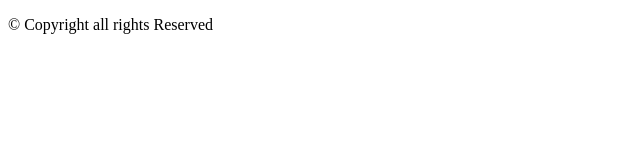
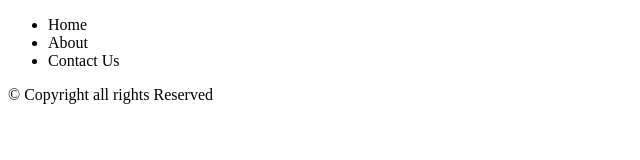
Before and after one commit to X4MU-L/Understanding-Git, a plain HTML site: page index.html in a window 1280 px wide. Shown: the whole page, without its empty margins (0-640 px from the left). Drawn offline with Linux system fonts and the light colour scheme.

Commit message:
[updated] nav bar as well main.css

```diff
--- a/index.html
+++ b/index.html
@@ -7,6 +7,13 @@
     <title>Document</title>
 </head>
 <body>
+    <nav>
+        <ul>
+            <li>Home</li>
+            <li>About</li>
+            <li>Contact Us</li>
+        </ul>
+    </nav>
     <footer><p>&copy; Copyright all rights Reserved</p></footer>
 </body>
 </html>
--- a/main.css
+++ b/main.css
@@ -2,3 +2,6 @@ body{
     background: url(/Resources/Model.jpg) no-repeat;
     background-size: cover;
 }
+nav{
+    display: flex;
+}
```
